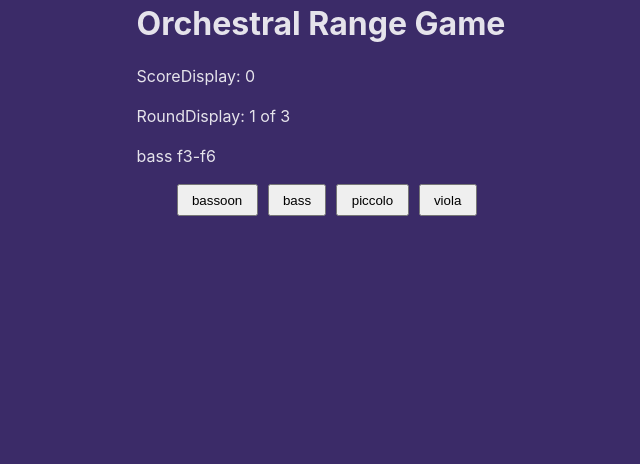
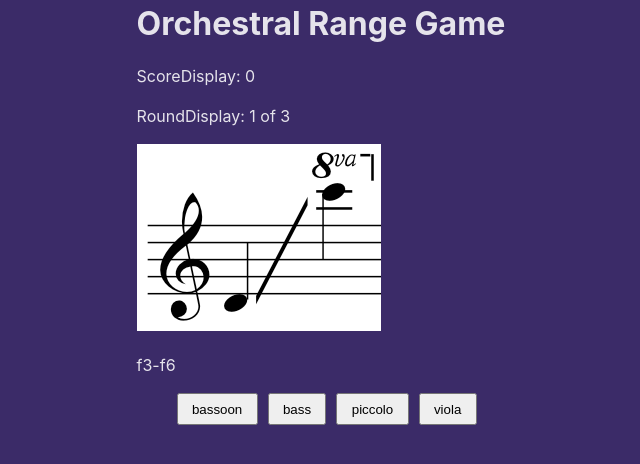
Before and after one commit to greggfine/orchestral-range-game, a React (Vite) app: page / in a window 1280 px wide. Shown: the top 464 px of the page, without its empty margins (319-959 px from the left). Built offline with nearby package versions, Linux system fonts and the light colour scheme.

Commit message:
add a couple images for the instrument ranges

```diff
--- a/components/RangeDisplay.tsx
+++ b/components/RangeDisplay.tsx
@@ -1,5 +1,6 @@
 import styles from "./rangeDisplay.module.scss";
 import { Instrument } from "../types/types";
+const IMAGE_BASE_PATH = "/src/assets/images/ranges/";
 
 type Props = {
   correctAnswerInstrument: Instrument;
@@ -7,9 +8,10 @@ type Props = {
 
 const RangeDisplay = ({ correctAnswerInstrument }: Props) => {
   return (
-    <p>
-      {correctAnswerInstrument.name} {correctAnswerInstrument.range}
-    </p>
+    <>
+      <img src={IMAGE_BASE_PATH + correctAnswerInstrument.image} alt="" />
+      <p>{correctAnswerInstrument.range}</p>
+    </>
   );
 };
 
--- a/public/instruments.json
+++ b/public/instruments.json
@@ -1,18 +1,18 @@
 [
-  { "name": "oboe", "range": "c3-c5", "id": 0 },
-  { "name": "flute", "range": "d3-d6", "id": 1 },
-  { "name": "cello", "range": "c4-c5", "id": 2 },
-  { "name": "violin", "range": "b1-b6", "id": 3 },
-  { "name": "viola", "range": "e3-e5", "id": 4 },
-  { "name": "trombone", "range": "f3-f6", "id": 5 },
-  { "name": "trumpet", "range": "g3-g5", "id": 6 },
-  { "name": "piccolo", "range": "a3-a6", "id": 7 },
-  { "name": "piano", "range": "c3-c5", "id": 8 },
-  { "name": "guitar", "range": "d3-d6", "id": 9 },
-  { "name": "harp", "range": "c4-c5", "id": 10 },
-  { "name": "timpani", "range": "b1-b6", "id": 11 },
-  { "name": "bassoon", "range": "e3-e5", "id": 12 },
-  { "name": "bass", "range": "f3-f6", "id": 13 },
-  { "name": "clarinet", "range": "g3-g5", "id": 14 },
-  { "name": "triang", "range": "a3-a6", "id": 15 }
+  { "name": "oboe", "range": "c3-c5", "id": 0, "image": "oboe.png" },
+  { "name": "flute", "range": "d3-d6", "id": 1, "image": "piccolo.png" },
+  { "name": "cello", "range": "c4-c5", "id": 2, "image": "oboe.png" },
+  { "name": "violin", "range": "b1-b6", "id": 3, "image": "piccolo.png" },
+  { "name": "viola", "range": "e3-e5", "id": 4, "image": "oboe.png" },
+  { "name": "trombone", "range": "f3-f6", "id": 5, "image": "piccolo.png" },
+  { "name": "trumpet", "range": "g3-g5", "id": 6, "image": "oboe.png" },
+  { "name": "piccolo", "range": "a3-a6", "id": 7, "image": "piccolo.png" },
+  { "name": "piano", "range": "c3-c5", "id": 8, "image": "oboe.png" },
+  { "name": "guitar", "range": "d3-d6", "id": 9, "image": "piccolo.png" },
+  { "name": "harp", "range": "c4-c5", "id": 10, "image": "oboe.png" },
+  { "name": "timpani", "range": "b1-b6", "id": 11, "image": "piccolo.png" },
+  { "name": "bassoon", "range": "e3-e5", "id": 12, "image": "oboe.png" },
+  { "name": "bass", "range": "f3-f6", "id": 13, "image": "piccolo.png" },
+  { "name": "clarinet", "range": "g3-g5", "id": 14, "image": "oboe.png" },
+  { "name": "triang", "range": "a3-a6", "id": 15, "image": "piccolo.png" }
 ]
--- a/types/types.ts
+++ b/types/types.ts
@@ -4,6 +4,7 @@ export type Instrument = {
   name: string;
   range: string;
   id: number;
+  image?: string;
   handleClick?: handleClickFn;
 };
 
```
Also changed, not shown: public/instruments-test.json (added, +28 -0 lines), src/assets/images/ranges/oboe.png (added), src/assets/images/ranges/piccolo.png (added).
